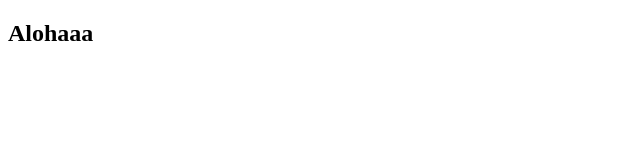
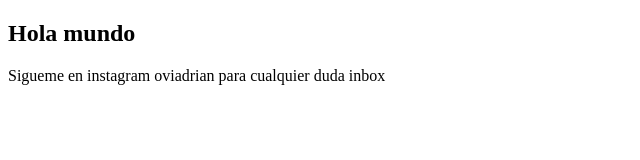
Before and after one commit to adrianovi/CursoPrework, a plain HTML site: page index.html in a window 1280 px wide. Shown: the whole page, without its empty margins (0-640 px from the left). Drawn offline with Linux system fonts and the light colour scheme.

Commit message:
Cambios con instagram

```diff
--- a/index.html
+++ b/index.html
@@ -9,7 +9,8 @@
 <body>
     <main>
         <section>
-            <p><h1>Alohaaa</h1></p>
+            <p><h1>Hola mundo</h1></p>
+            <p>Sigueme en instagram oviadrian para cualquier duda inbox</p>
         </section>
     </main>
 </body>
```
